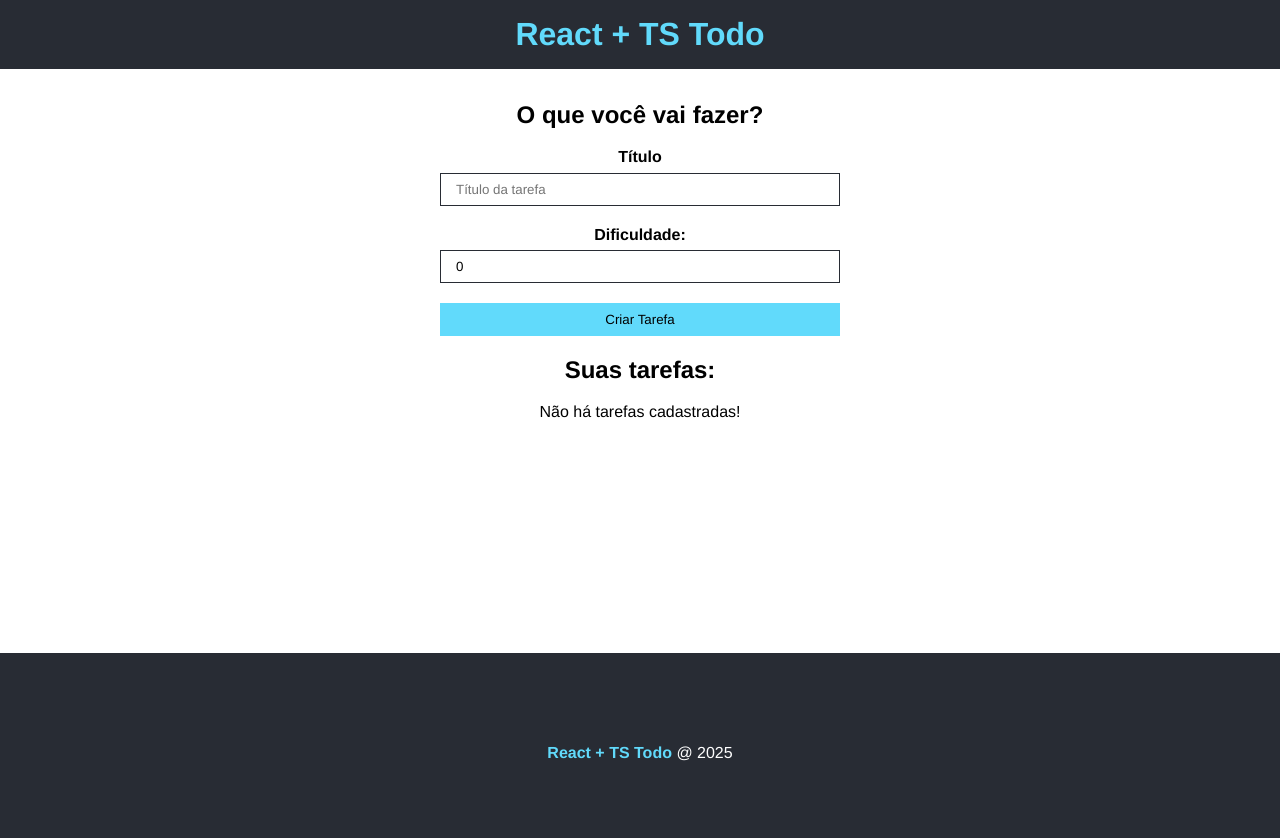
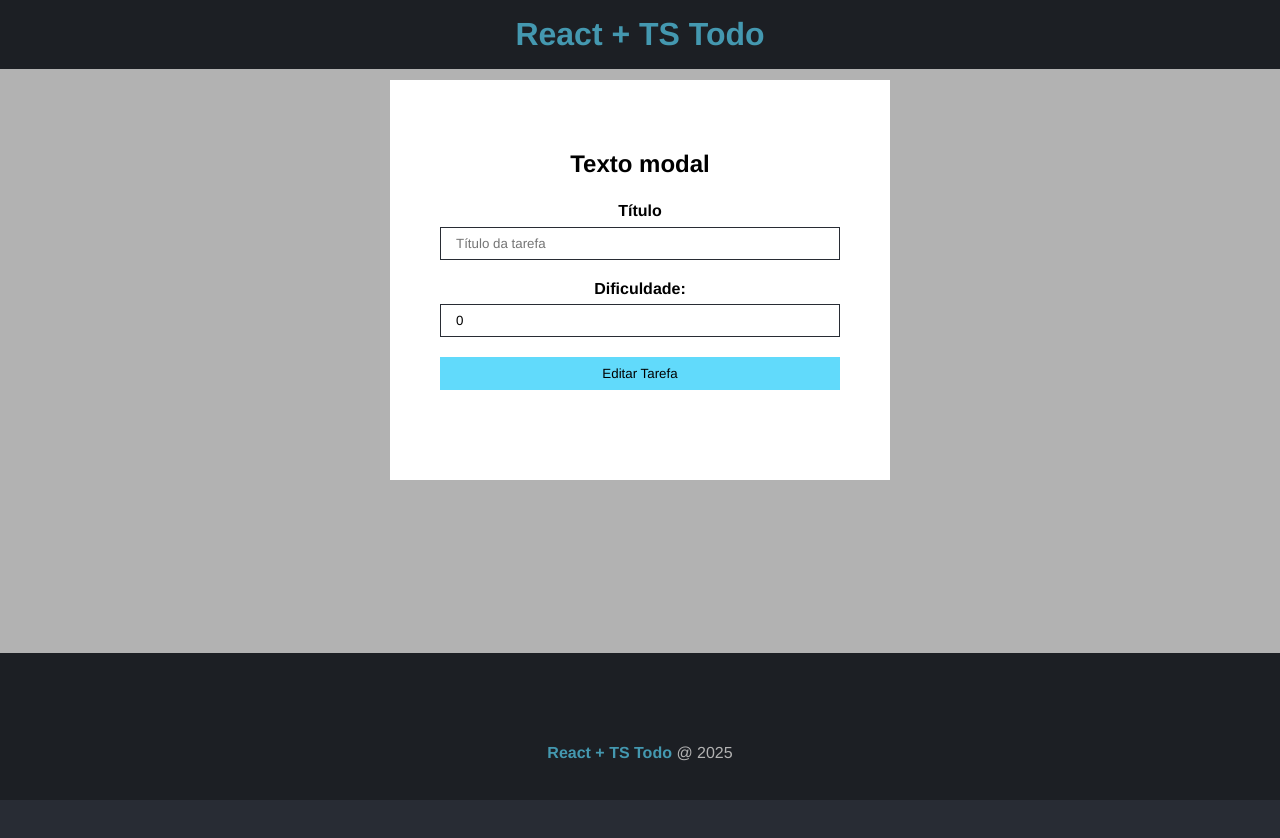
Before and after one commit to danieldelimajj/tstodolist, a React (Create React App) app: page / in a window 1280 px wide. Shown: the top 838 px of the page. Built offline with nearby package versions, Linux system fonts and the light colour scheme.

Commit message:
Estilização inicial do modal

```diff
--- a/src/App.tsx
+++ b/src/App.tsx
@@ -13,6 +13,7 @@ import TaskList from "./components/TaskList";
 
 // Interface
 import { ITask } from "./interfaces/Task";
+import Modal from "./components/Modal";
 
 function App() {
    const [taskList, setTaskList] = useState<ITask[]>([]);
@@ -28,6 +29,9 @@ function App() {
 
   return (
     <div>
+      <Modal
+      children={<TaskForm btnText="Editar Tarefa" taskList={taskList} setTaskList={setTaskList}/>}
+      />
       <Header />
      <main className={styles.main}>
         <div>
--- /dev/null
+++ b/src/components/Modal.module.css
@@ -0,0 +1,31 @@
+.fade {
+    width: 100%;
+    height: 100%;
+    position: absolute;
+    background-color: #000;
+    opacity: 0.3;
+}
+
+.modal {
+    position: absolute;
+    top: 10%;
+    left: 0;
+    right: 0;
+    margin: 0 auto;
+    width: 500px;
+    height: 400px;
+    z-index: 1;
+    background-color: #fff;
+    display: flex;
+    flex-direction: column;
+    justify-content: center;
+    text-align: center;
+}
+
+.modal h2 {
+    margin-bottom: 1em;
+}
+
+.modal form {
+    width: 90%;
+}
--- /dev/null
+++ b/src/components/Modal.tsx
@@ -0,0 +1,29 @@
+import React from 'react'
+
+// CSS
+import styles from './Modal.module.css';
+
+interface Props {
+  children: React.ReactNode;
+}
+
+const Modal = ({children}: Props) => {
+
+  const closeModal = (e: React.MouseEvent): void => {
+    const modal = document.querySelector("#modal")
+    modal!.classList.add("hide")
+  };
+
+
+  return (
+    <div id='modal'>
+        <div className={styles.fade} onClick={closeModal}></div>
+        <div className={styles.modal}>
+            <h2>Texto modal</h2>
+            {children}
+        </div>
+    </div>
+  )
+}
+
+export default Modal
```
